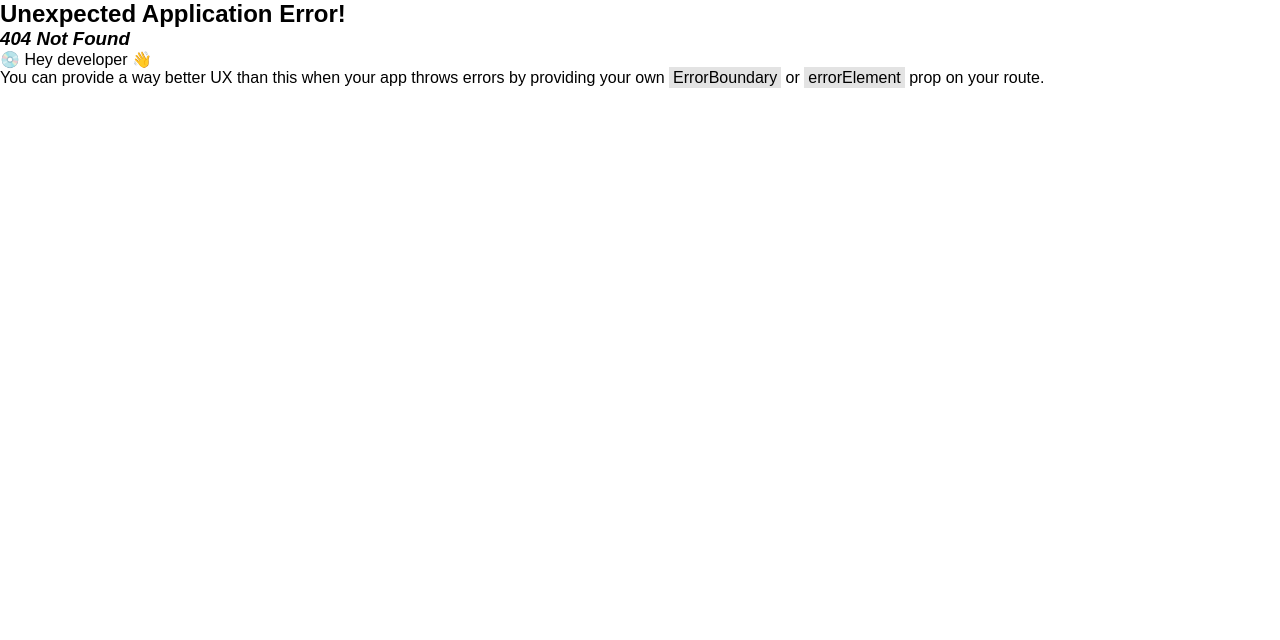
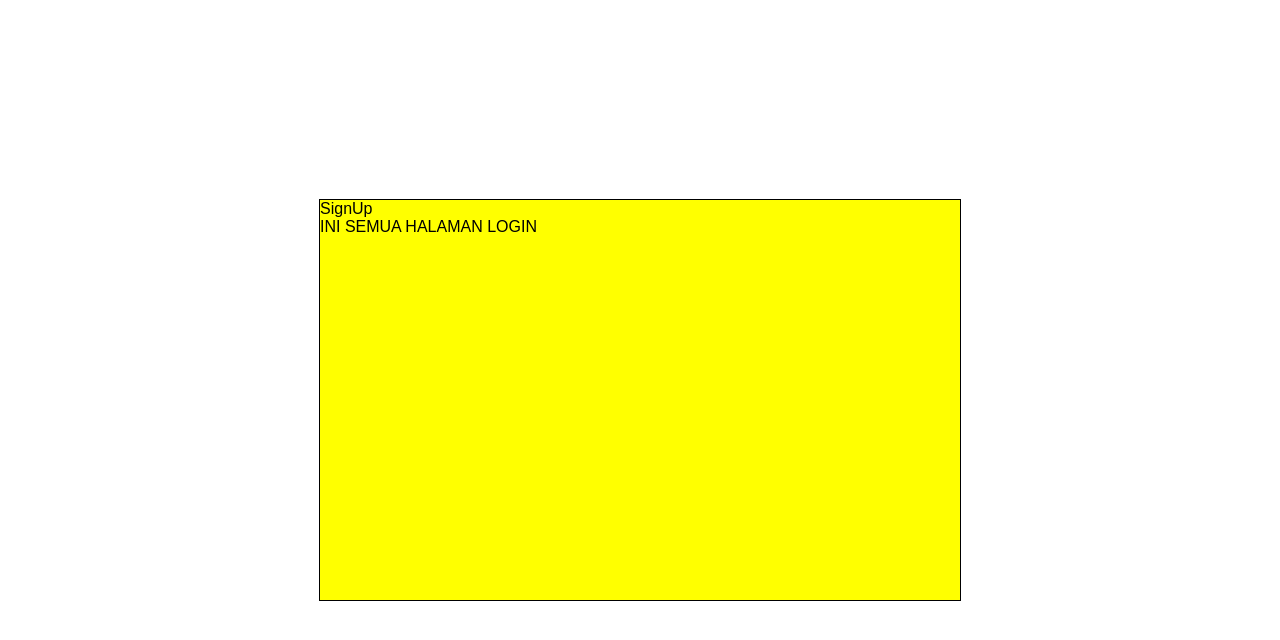
Before and after one commit to RadyaI/user-management, a React (Vite) app: page /auth in a window 1280 px wide. Before the commit this address had no page. Shown: the top 640 px of the page. Built offline with nearby package versions, Linux system fonts and the light colour scheme.

Commit message:
Tes: Auth page

```diff
--- /dev/null
+++ b/src/Auth.jsx
@@ -0,0 +1,47 @@
+import { useState } from "react"
+import styled from "styled-components"
+
+export default function Auth() {
+
+    const [display, setDisplay] = useState("login")
+
+    return (
+        <>
+            <Container>
+
+                {display === "login" && (<Login>
+                    <p onClick={() => setDisplay("register")} >SignUp</p>
+                    INI SEMUA HALAMAN LOGIN
+                </Login>)}
+
+                {display === "register" && (<Register>
+                    <p onClick={() => setDisplay("login")}>SignIn</p>
+                    INI SEMUA HALAMAN REGISTER
+                </Register>)}
+
+            </Container>
+        </>
+    )
+}
+
+const Container = styled.div`
+    position: absolute;
+    top: 50%;
+    left: 50%;
+    transform: translate(-50%, -50%);
+    width: 50%;
+    height: 50dvh;
+    border: 1px solid black;
+`
+
+const Login = styled.div`
+    background-color: yellow;
+    width: 100%;
+    height: 100%;
+`
+
+const Register = styled.div`
+    background-color: yellow;
+    width: 100%;
+    height: 100%;
+`
--- a/src/components/navbar.jsx
+++ b/src/components/navbar.jsx
@@ -9,7 +9,7 @@ export default function User() {
             <Menu>
                 <NavLink to="/"><button>User</button></NavLink>
                 <NavLink to="/statistik"><button>Statistik</button></NavLink>
-                <NavLink to="/Login"><button>Login</button></NavLink>
+                <NavLink to="/login"><button>Login</button></NavLink>
             </Menu>
         </>
     )
--- a/src/router/index.jsx
+++ b/src/router/index.jsx
@@ -2,6 +2,7 @@ import { createBrowserRouter } from "react-router";
 import User from "../user";
 import statistik from "../statistik";
 import Login from '../login'
+import Auth from "../Auth";
 
 const router = createBrowserRouter([
     {
@@ -13,8 +14,12 @@ const router = createBrowserRouter([
         Component: statistik
     },
     {
-        path: "login",
+        path: "/login",
         Component: Login
+    },
+    {
+        path: "/auth",
+        Component: Auth
     }
 ])
 
```
